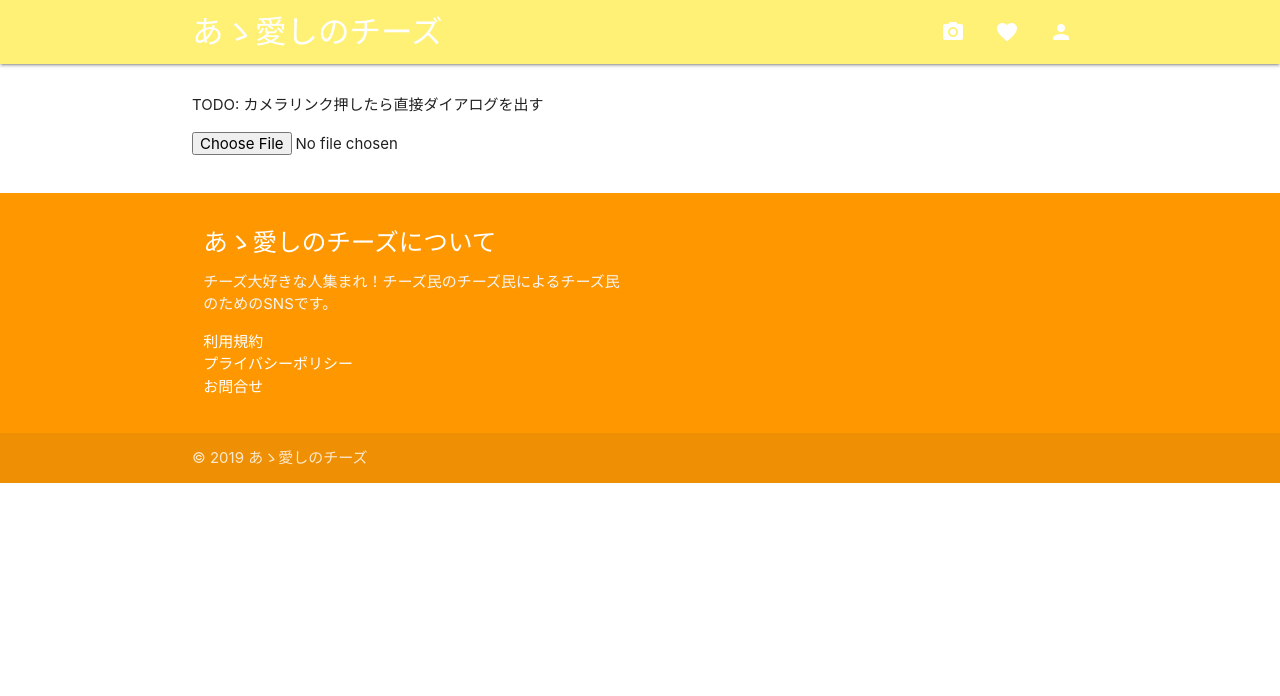
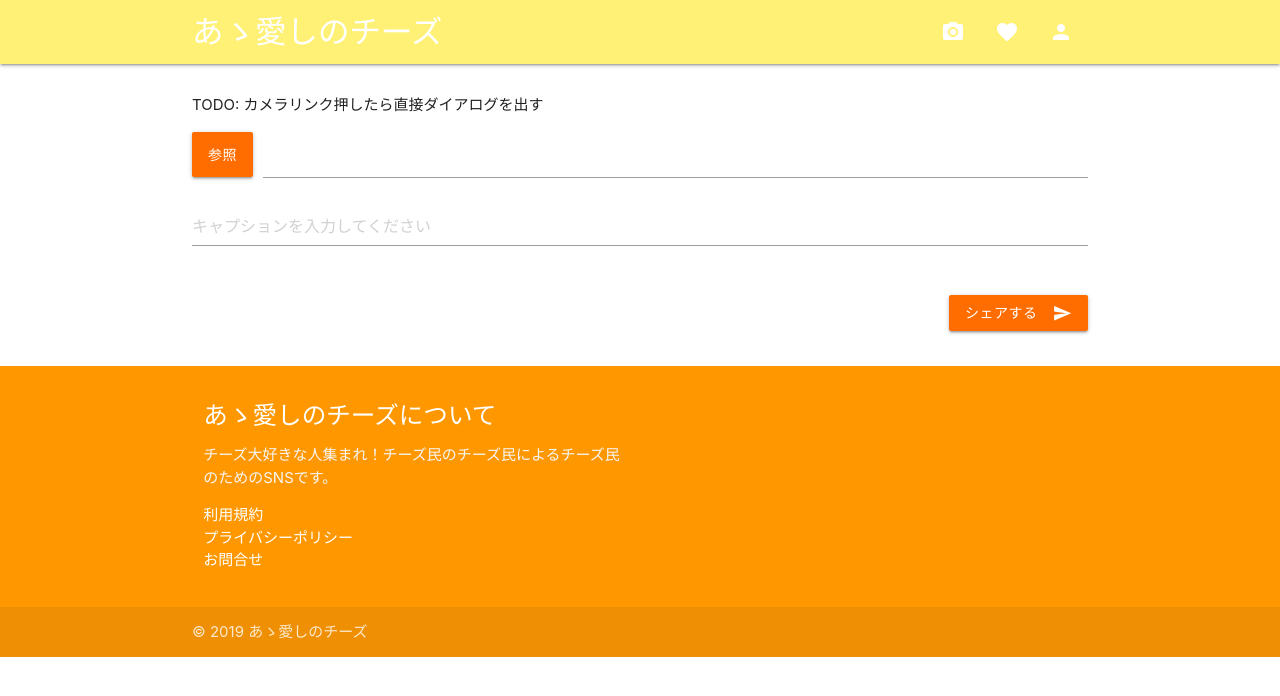
Before and after one commit to pink-elephant2/cheese-sns, an Angular app: page /create in a window 1280 px wide. Shown: the top 696 px of the page. Built offline with nearby package versions, Linux system fonts and the light colour scheme.

Commit message:
画像投稿

```diff
--- a/src/app/account/account.component.ts
+++ b/src/app/account/account.component.ts
@@ -11,7 +11,7 @@ export class AccountComponent implements OnInit {
 
   ngOnInit() {
     // タブ初期化
-    let instance = window['M'].Tabs.init(document.querySelectorAll('.tabs'), {});
+    const instance = window['M'].Tabs.init(document.querySelectorAll('.tabs'), {});
   }
 
 }
--- a/src/app/create/create.component.html
+++ b/src/app/create/create.component.html
@@ -1,9 +1,31 @@
 <section class="section">
-  <p>TODO: カメラリンク押したら直接ダイアログを出す</p>
+  <form>
+    <p>TODO: カメラリンク押したら直接ダイアログを出す</p>
 
-  <form>
-    <input id="upfile" name="upfile" type="file" #fl accept="image/*" (change)="onchange(fl.files)" />
+    <div class="file-field input-field">
+      <div class="btn orange accent-4">
+        <span>参照</span>
+        <input type="file" name="upfile" accept="image/*" #fl (change)="onchange(fl.files)">
+      </div>
+      <div class="file-path-wrapper">
+        <input class="file-path validate" type="text">
+      </div>
+    </div>
+
+    <div class="row" *ngIf="blobUrl">
+      <img [src]="blobUrl" class="responsive-img">
+    </div>
+
+    <div class="row">
+      <div class="input-field">
+        <textarea name="caption" class="materialize-textarea" maxlength="120" data-length="120" placeholder="キャプションを入力してください"></textarea>
+      </div>
+    </div>
+
+    <div class="row">
+      <button class="btn waves-effect waves-light right orange accent-4" type="button">シェアする
+        <i class="material-icons right">send</i>
+      </button>
+    </div>
   </form>
-
-  <img src="{{blobUrl}}">
 </section>
--- a/src/app/create/create.component.ts
+++ b/src/app/create/create.component.ts
@@ -1,4 +1,4 @@
-import { Component, OnInit } from '@angular/core';
+import { Component, OnInit, ViewChild, ElementRef } from '@angular/core';
 
 @Component({
   selector: 'app-create',
@@ -7,37 +7,24 @@ import { Component, OnInit } from '@angular/core';
 })
 export class CreateComponent implements OnInit {
 
+  /** プレビュー画像パス */
   blobUrl: string;
 
   constructor() { }
 
   ngOnInit() {
+    // テキストエリア文字数カウント
+    window['$']('textarea').characterCounter();
   }
 
-  onchange(files: FileList) {
-    // ファイルが指定されていなければ
+  onchange(files: FileList): void {
     if (files.length <= 0) {
       return;
     }
-
-    console.log(files[0]);
-
-    this.blobUrl = window.URL.createObjectURL(files[0]);
-
-    console.log(this.blobUrl);
-
-
-    // // ［3］ファイルを取得
-    // let f = files.item[0];
-    // // ［4］ファイルをセット
-    // let data = new FormData();
-    // data.append('upfile', f, f.name);
-
-    // ［5］サーバーに送信
-    // this.http.post('app/upload.php', data)
-    //   .subscribe(
-    //     data => console.log(data),
-    //     error => console.log(error)
-    //   );
+    const reader = new FileReader();
+    reader.addEventListener("load", () => {
+      this.blobUrl = reader.result.toString();
+    }, false);
+    reader.readAsDataURL(files[0]);
   }
 }
```
